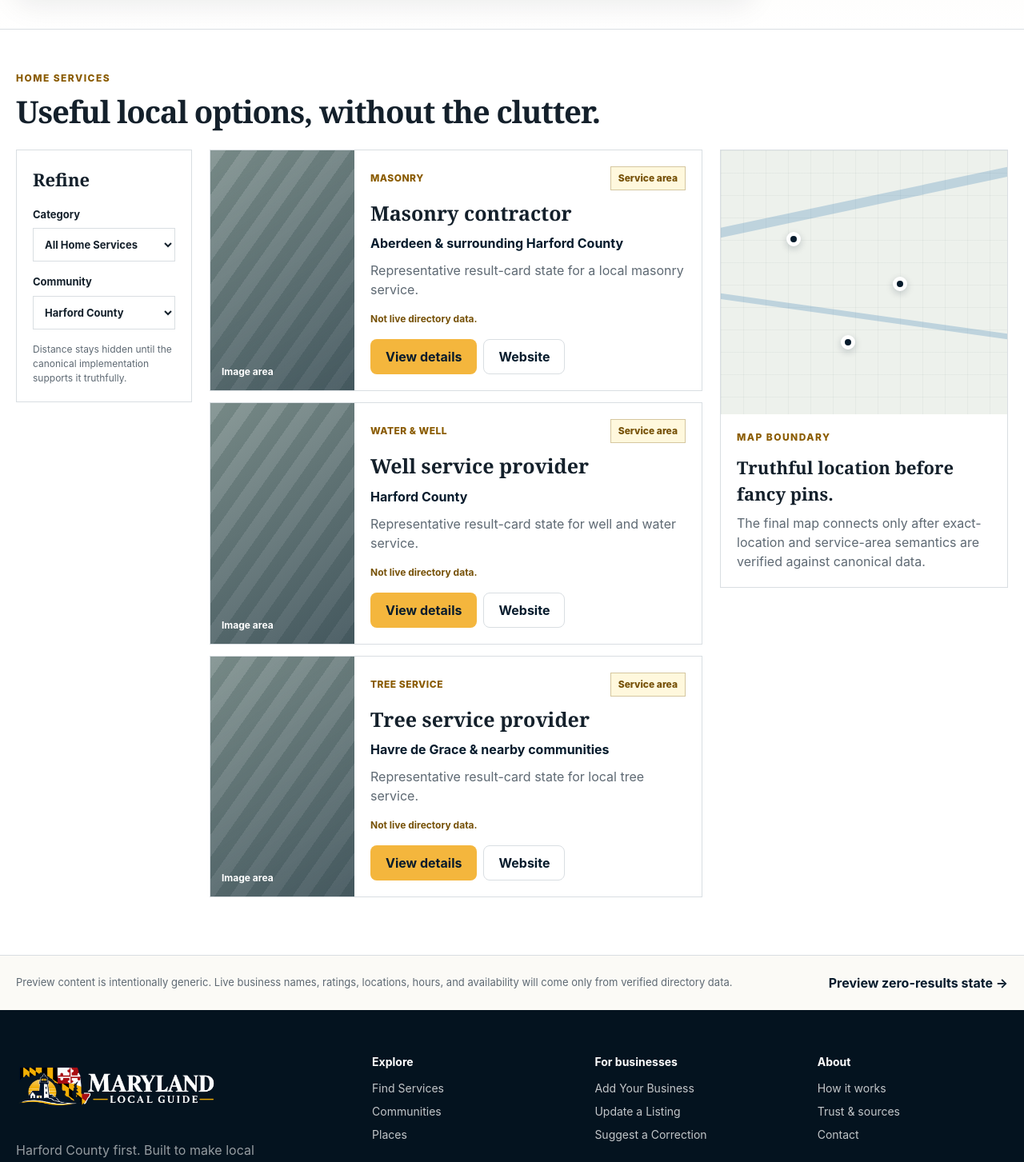
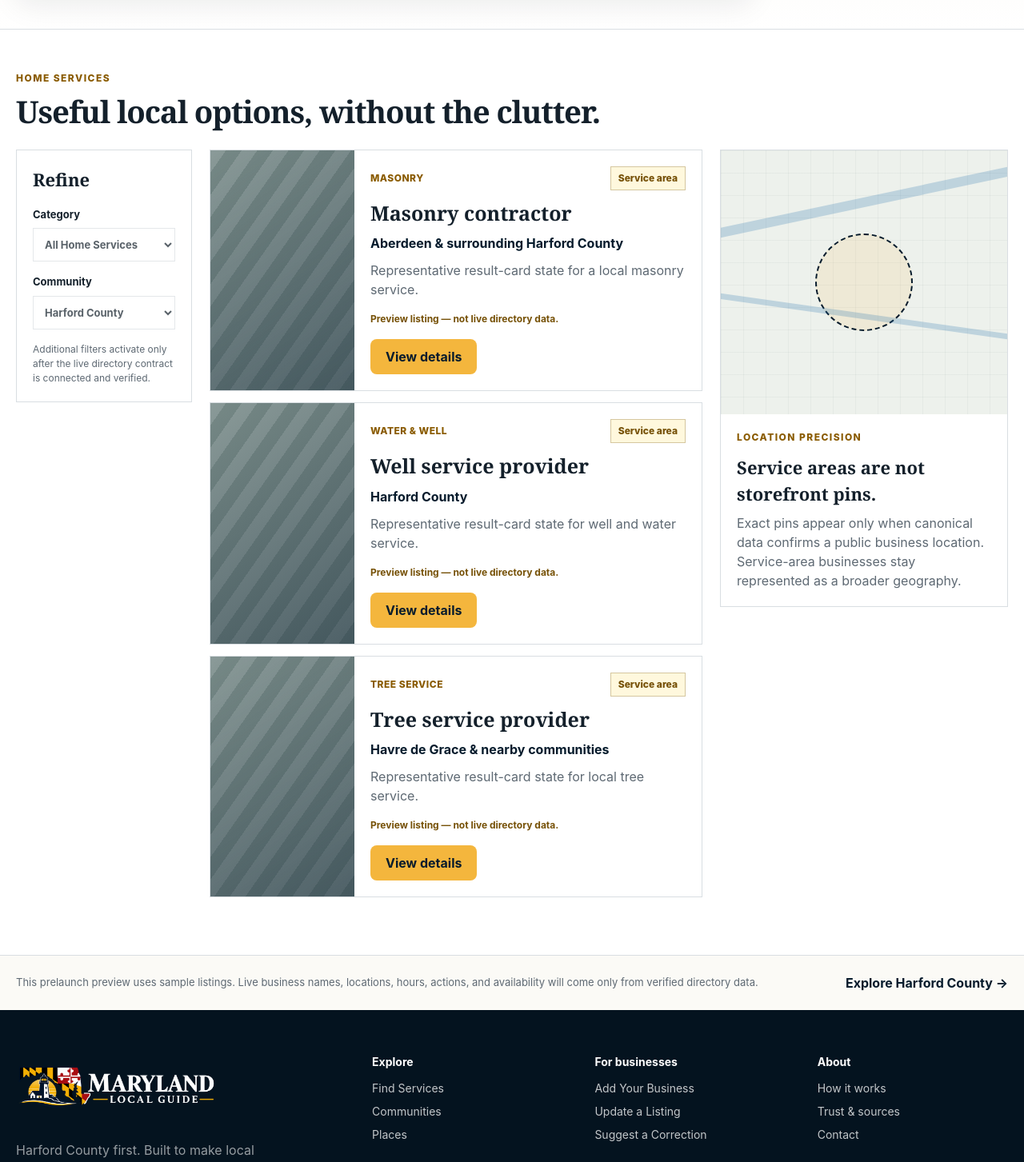
Before and after one commit to justinwallis/maryland-local-guide, a Next.js app: page /search in a window 1280 px wide. Shown: the part 429-1882 px from the top of the page at 80% size. Built offline with nearby package versions, Linux system fonts and the light colour scheme.

Commit message:
polish: make Search production-facing and truth-safe

```diff
--- a/app/search/page.tsx
+++ b/app/search/page.tsx
@@ -1,6 +1,12 @@
+import type { Metadata } from "next";
 import { SiteFooter } from "../../components/SiteFooter";
 import { SiteHeader } from "../../components/SiteHeader";
 import { getDirectoryReadAdapter } from "../../lib/directory/provider";
+
+export const metadata: Metadata = {
+  title: "Search Local Services",
+  description: "Search local service categories and communities across Harford County, Maryland.",
+};
 
 type SearchPageProps = {
   searchParams: Promise<{
@@ -31,9 +37,10 @@ export default async function SearchPage({ searchParams }: SearchPageProps) {
   });
 
   return (
-    <main id="main-content">
+    <>
       <SiteHeader />
 
+      <main id="main-content">
         <section className="results-hero">
           <div className="shell">
             <p className="breadcrumb">Maryland / Harford County / Search</p>
@@ -43,11 +50,9 @@ export default async function SearchPage({ searchParams }: SearchPageProps) {
                 <h1 className="results-title">
                   {query ? <>Results for “{query}”</> : "Find local services"}
                 </h1>
-              <p>
-                Showing the approved search/results experience for {community}.
-              </p>
+                <p>Browse local service options for {community}.</p>
               </div>
-            <span className="preview-badge">Representative UI state</span>
+              <span className="preview-badge">Preview data</span>
             </div>
 
             <form className="search-panel results-search" action="/search" method="get" role="search">
@@ -79,9 +84,14 @@ export default async function SearchPage({ searchParams }: SearchPageProps) {
           <div className="results-toolbar">
             <div>
               <p className="eyebrow">Home Services</p>
-            <h2>{emptyPreview ? "No matching results yet." : "Useful local options, without the clutter."}</h2>
+              <h2>{emptyPreview ? "No matches in this preview." : "Useful local options, without the clutter."}</h2>
             </div>
-          <button className="button button-secondary map-toggle" type="button" aria-label="Map preview unavailable">
+            <button
+              className="button button-secondary map-toggle"
+              type="button"
+              aria-label="Map view unavailable in preview"
+              disabled
+            >
               Map
             </button>
           </div>
@@ -91,7 +101,7 @@ export default async function SearchPage({ searchParams }: SearchPageProps) {
               <h3>Refine</h3>
               <label>
                 <span>Category</span>
-              <select defaultValue="">
+                <select defaultValue="" disabled>
                   <option value="">All Home Services</option>
                   <option>Masonry</option>
                   <option>Landscaping</option>
@@ -102,7 +112,7 @@ export default async function SearchPage({ searchParams }: SearchPageProps) {
               </label>
               <label>
                 <span>Community</span>
-              <select defaultValue={communityKey}>
+                <select defaultValue={communityKey} disabled>
                   <option value="harford">Harford County</option>
                   <option value="aberdeen">Aberdeen</option>
                   <option value="havre-de-grace">Havre de Grace</option>
@@ -110,7 +120,7 @@ export default async function SearchPage({ searchParams }: SearchPageProps) {
                 </select>
               </label>
               <p className="filter-note">
-              Distance stays hidden until the canonical implementation supports it truthfully.
+                Additional filters activate only after the live directory contract is connected and verified.
               </p>
             </aside>
 
@@ -118,7 +128,7 @@ export default async function SearchPage({ searchParams }: SearchPageProps) {
               {emptyPreview ? (
                 <article className="zero-state">
                   <p className="eyebrow">Try a broader search</p>
-                <h3>Nothing matched this preview state.</h3>
+                  <h3>Nothing matched this preview.</h3>
                   <p>
                     Broaden to Harford County, choose another service, or suggest a listing that should be included.
                   </p>
@@ -134,9 +144,7 @@ export default async function SearchPage({ searchParams }: SearchPageProps) {
               ) : (
                 resultSet.items.map((result) => (
                   <article className="result-card" key={`${result.category}-${result.title}`}>
-                  <div className="result-image" aria-hidden="true">
-                    <span>Image area</span>
-                  </div>
+                    <div className="result-image" aria-hidden="true" />
                     <div className="result-body">
                       <div className="result-meta-row">
                         <span className="result-category">{result.category}</span>
@@ -145,10 +153,9 @@ export default async function SearchPage({ searchParams }: SearchPageProps) {
                       <h3>{result.title}</h3>
                       <p className="result-location">{result.locationLabel}</p>
                       <p>{result.summary}</p>
-                    <p className="representative-note">Not live directory data.</p>
+                      <p className="representative-note">Preview listing — not live directory data.</p>
                       <div className="result-actions">
                         <a className="button button-gold" href={`/listing/${result.slug}`}>View details</a>
-                      <span className="button button-secondary button-static">Website</span>
                       </div>
                     </div>
                   </article>
@@ -156,17 +163,16 @@ export default async function SearchPage({ searchParams }: SearchPageProps) {
               )}
             </div>
 
-          <aside className="map-panel" aria-label="Map presentation boundary">
+            <aside className="map-panel" aria-label="Location preview">
               <div className="map-grid" aria-hidden="true">
-              <span className="map-pin pin-a" />
-              <span className="map-pin pin-b" />
-              <span className="map-pin pin-c" />
+                <span className="service-area-ring map-service-area-ring" />
               </div>
               <div className="map-copy">
-              <p className="eyebrow">Map boundary</p>
-              <h3>Truthful location before fancy pins.</h3>
+                <p className="eyebrow">Location precision</p>
+                <h3>Service areas are not storefront pins.</h3>
                 <p>
-                The final map connects only after exact-location and service-area semantics are verified against canonical data.
+                  Exact pins appear only when canonical data confirms a public business location.
+                  Service-area businesses stay represented as a broader geography.
                 </p>
               </div>
             </aside>
@@ -176,15 +182,17 @@ export default async function SearchPage({ searchParams }: SearchPageProps) {
         <section className="results-trust">
           <div className="shell results-trust-row">
             <p>
-            Preview content is intentionally generic. Live business names, ratings, locations, hours, and availability will come only from verified directory data.
+              This prelaunch preview uses sample listings. Live business names, locations, hours,
+              actions, and availability will come only from verified directory data.
             </p>
-          <a className="text-link" href="/search?mode=empty&community=aberdeen">
-            Preview zero-results state →
+            <a className="text-link" href="/maryland/harford-county">
+              Explore Harford County →
             </a>
           </div>
         </section>
+      </main>
 
       <SiteFooter />
-    </main>
+    </>
   );
 }
```
Lines whose indentation alone changed are shown as unchanged.
